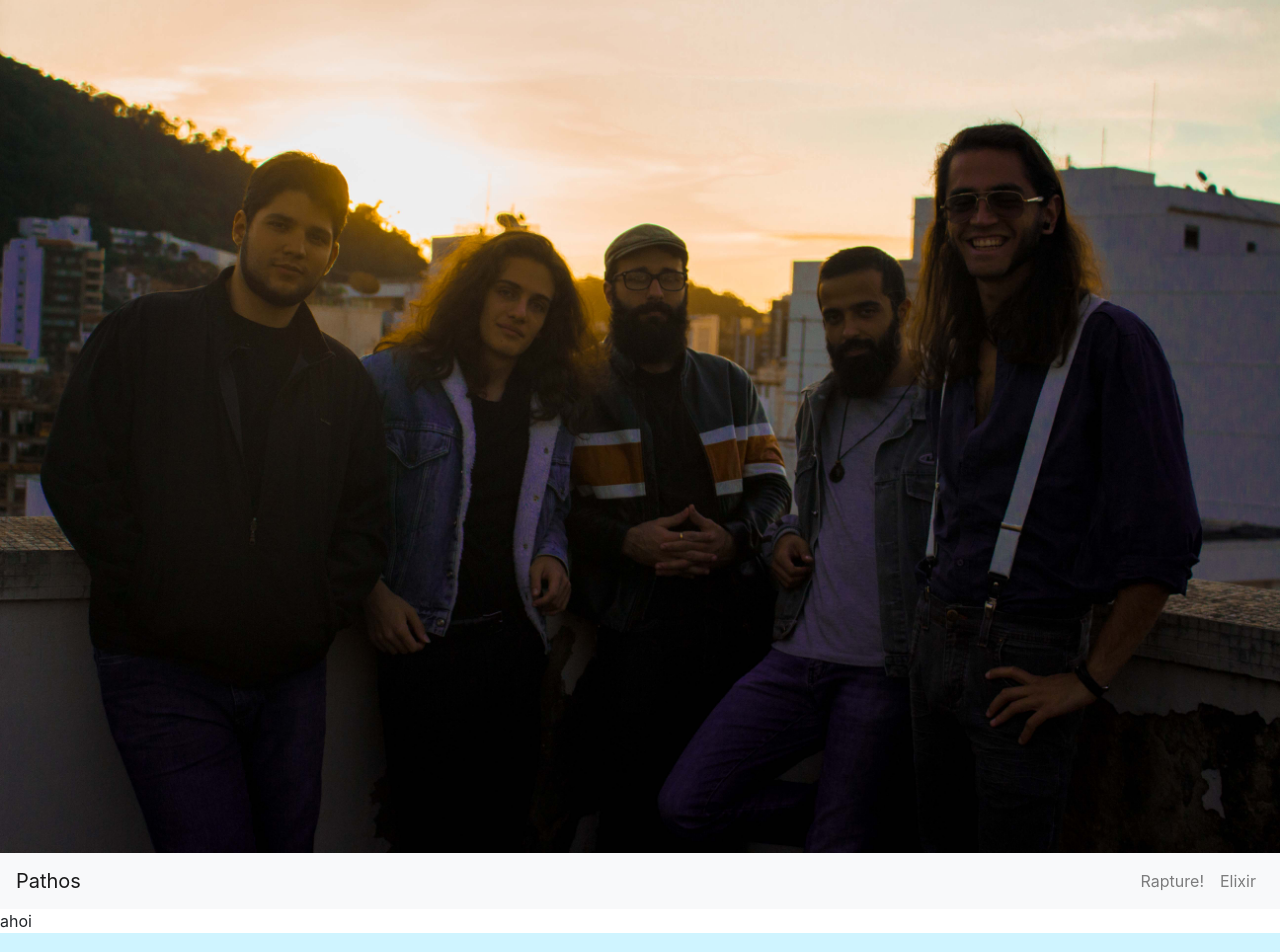
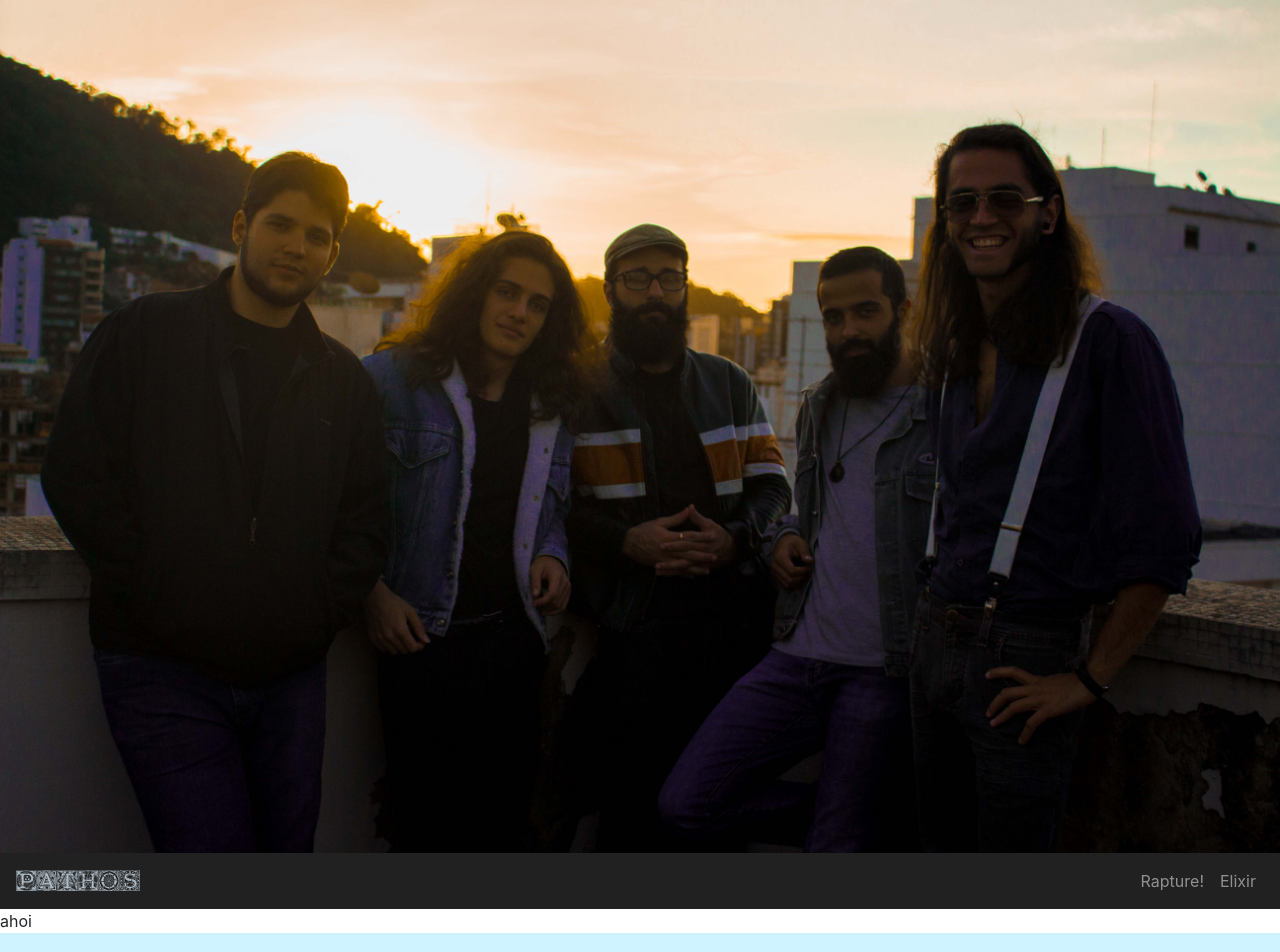
Before and after one commit to rbmarliere/pathos.band, a React (Create React App) app: page / in a window 1280 px wide. Shown: the top 952 px of the page. Built offline with nearby package versions, Linux system fonts and the light colour scheme.

Commit message:
add Tattegrain font

```diff
--- a/src/assets/css/NavBar.css
+++ b/src/assets/css/NavBar.css
@@ -1,11 +1,22 @@
-.fixed-nav {
+.NavBar > nav {
+  width: 100%;
+  margin: 0;
+  top: 0;
+  background: #212121 !important;
+  color: #ccc;
+}
+
+.NavBar-fixed {
     position: fixed !important;
 }
 
-nav {
-  width: 100%;
-  margin: 0;
-  top: 0;
-  background: #212121;
-  color: #ccc;
+.NavBar-brand {
+    font-family: "Tattegrain";
+    font-size: 2.15em;
+    color: #b0bdc7 !important;
 }
+
+@font-face {
+  font-family: 'Tattegrain';
+  src: local('Tattegrain'), url(../font/Tattegrain3.woff) format('woff');
+}
--- a/src/components/NavBar.js
+++ b/src/components/NavBar.js
@@ -28,10 +28,10 @@ class NavBar extends Component
     render()
     {
         return (
-            <div>
-                <Navbar color="light" expand="md" light className={ this.props.scroll > this.props.navtop ? "fixed-nav" : "" }>
-                    <NavbarBrand href="/">
-                        Pathos
+            <div className="NavBar">
+                <Navbar color="dark" dark expand="md" className={ this.props.scroll > this.props.navtop ? "NavBar-fixed" : "" }>
+                    <NavbarBrand href="/" className="NavBar-brand">
+                        PATHOS
                     </NavbarBrand>
                     <NavbarToggler onClick={ this.toggle } />
                     <Collapse isOpen={ this.state.isOpen } navbar>
```
Also changed, not shown: src/assets/font/Tattegrain3.woff (added).
